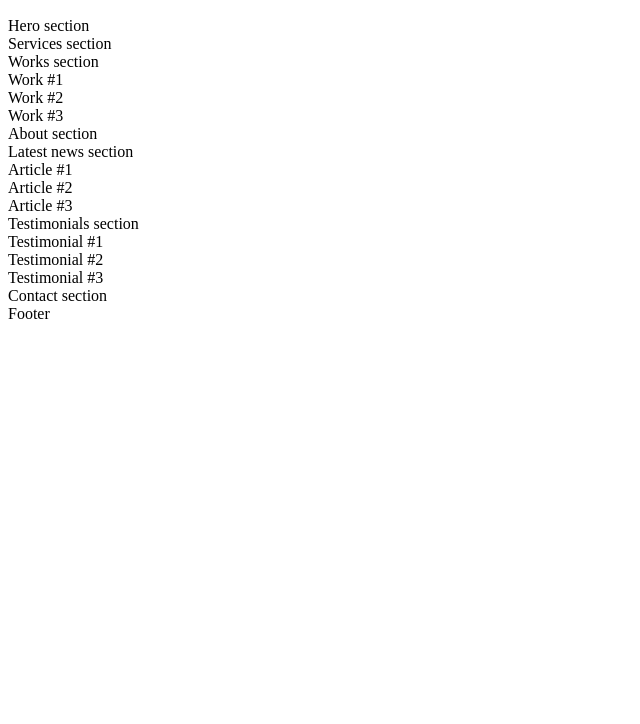
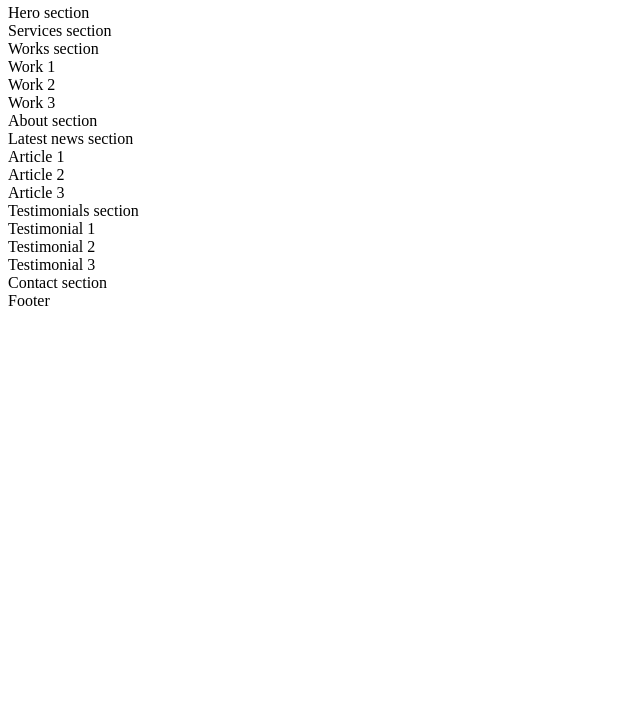
Before and after one commit to R6Doc/holbertonschool-web_front_end, a plain HTML site: page 0x00-html_advanced/8-index.html in a window 1280 px wide. Shown: the part 76-800 px from the top of the page, without its empty margins (0-640 px from the left). Drawn offline with Linux system fonts and the light colour scheme.

Commit message:
fix multiple line

```diff
--- a/0x00-html_advanced/8-index.html
+++ b/0x00-html_advanced/8-index.html
@@ -1,9 +1,9 @@
 <!DOCTYPE html>
-<html dir="ltr" lang="en">
+<html lang="en" dir="ltr">
   <head>
     <meta charset="utf-8">
     <meta name="viewport" content="width=device-width, initial-scale=1.0, viewport-fit=cover">
-        <tittle>Homepage - Techium</tittle>
+    <title>Homepage - Techium</title>
     <meta name="description" content="Techium is a digital agency">
     <link rel="icon" type="image/x-icon" href="./favicon.ico">
     <link rel="icon" type="image/png" href="./favicon.png">
@@ -13,58 +13,30 @@
       <nav></nav>
     </header>
     <main>
-            <heading><h2>Homepage</h2></heading>
-            <section>
-                Hero section
-            </section>
-            <section>
-                Services section
-            </section>
+      <h1>Homepage</h1>
+      <section>Hero section</section>
+      <section>Services section</section>
       <section>
         Works section
-                <article>
-                    Work #1
-                </article>
-                <article>
-                    Work #2
-                </article>
-                <article>
-                    Work #3
-                </article>
+        <article>Work 1</article>
+        <article>Work 2</article>
+        <article>Work 3</article>
       </section>
-            <section>
-                About section
-            </section>
+      <section>About section</section>
       <section>
         Latest news section
-                <article>
-                    Article #1
-                </article>
-                <article>
-                    Article #2
-                </article>
-                <article>
-                    Article #3
-                </article>
+        <article>Article 1</article>
+        <article>Article 2</article>
+        <article>Article 3</article>
       </section>
       <section>
         Testimonials section
-                <article>
-                    Testimonial #1
-                </article>
-                <article>
-                    Testimonial #2
-                </article>
-                <article>
-                    Testimonial #3
-                </article>
+        <article>Testimonial 1</article>
+        <article>Testimonial 2</article>
+        <article>Testimonial 3</article>
       </section>
-            <section>
-                Contact section
-            </section>
+      <section>Contact section</section>
     </main>
-        <footer>
-            Footer
-        </footer>
+    <footer>Footer</footer>
   </body>
 </html>
```
Lines whose indentation alone changed are shown as unchanged.
